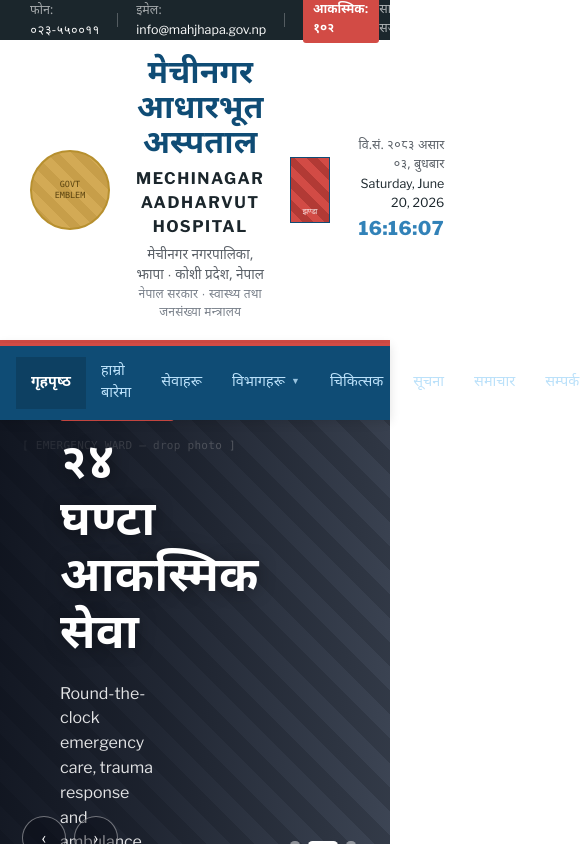
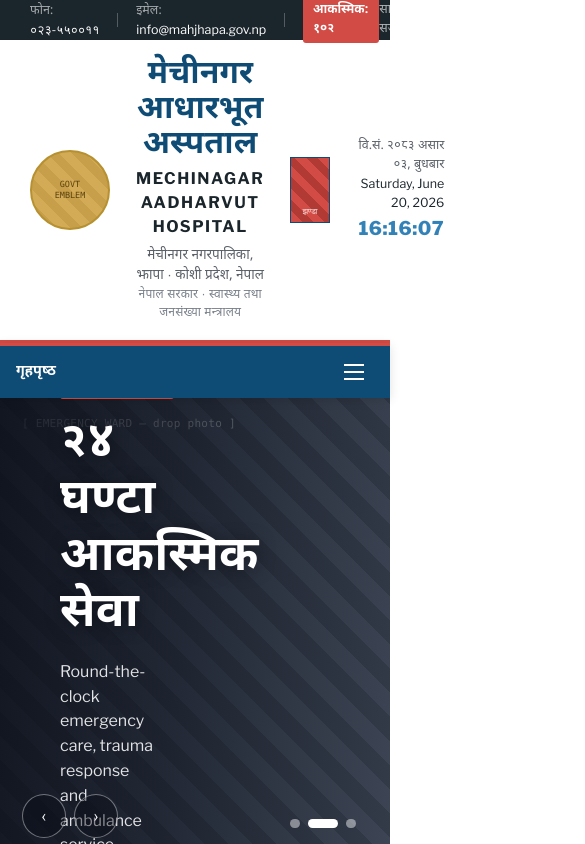
Before and after one commit to kree-mp/mechinagar-hospital, a Next.js app: page / in a window 390 px wide. Shown: the top 844 px of the page, 585 px wide, since content can reach past the window. Built offline with nearby package versions, Linux system fonts and the light colour scheme.

Commit message:
Make navbar responsive with mobile hamburger menu

```diff
--- a/components/Navbar.tsx
+++ b/components/Navbar.tsx
@@ -6,9 +6,16 @@
 
 export default function Navbar() {
   const [deptMenuOpen, setDeptMenuOpen] = useState(false);
+  const [mobileOpen, setMobileOpen] = useState(false);
+  const [mobileDeptOpen, setMobileDeptOpen] = useState(false);
 
   const [home, about, services] = navItems;
   const rest = navItems.slice(3);
+
+  const closeMobile = () => {
+    setMobileOpen(false);
+    setMobileDeptOpen(false);
+  };
 
   return (
     <div className="sticky top-0 z-50">
@@ -16,24 +23,24 @@
         <div className="mx-auto flex max-w-[1280px] items-center px-4">
           <a
             href={home.href}
-            className="font-np bg-black/[.16] px-[15px] py-[15px] text-[14.5px] font-semibold text-white"
+            className="font-np hidden bg-black/[.16] px-[15px] py-[15px] text-[14.5px] font-semibold text-white lg:block"
           >
             {home.label}
           </a>
           <a
             href={about.href}
-            className="font-np px-[15px] py-[15px] text-[14.5px] font-medium text-[#BBE1FA] hover:bg-black/[.12] hover:text-white"
+            className="font-np hidden px-[15px] py-[15px] text-[14.5px] font-medium text-[#BBE1FA] hover:bg-black/[.12] hover:text-white lg:block"
           >
             {about.label}
           </a>
           <a
             href={services.href}
-            className="font-np px-[15px] py-[15px] text-[14.5px] font-medium text-[#BBE1FA] hover:bg-black/[.12] hover:text-white"
+            className="font-np hidden px-[15px] py-[15px] text-[14.5px] font-medium text-[#BBE1FA] hover:bg-black/[.12] hover:text-white lg:block"
           >
             {services.label}
           </a>
 
-          <div className="relative">
+          <div className="relative hidden lg:block">
             <button
               onClick={() => setDeptMenuOpen((v) => !v)}
               className="font-np flex items-center gap-1.5 px-[15px] py-[15px] text-[14.5px] font-medium text-[#BBE1FA] hover:text-white"
@@ -61,7 +68,7 @@
             <a
               key={item.href}
               href={item.href}
-              className="font-np px-[15px] py-[15px] text-[14.5px] font-medium text-[#BBE1FA] hover:bg-black/[.12] hover:text-white"
+              className="font-np hidden px-[15px] py-[15px] text-[14.5px] font-medium text-[#BBE1FA] hover:bg-black/[.12] hover:text-white lg:block"
             >
               {item.label}
             </a>
@@ -69,12 +76,97 @@
 
           <a
             href="#contact"
-            className="font-np ml-auto rounded-[3px] bg-[#D24B45] px-[18px] py-[9px] text-[13.5px] font-bold text-white"
+            className="font-np ml-auto hidden rounded-[3px] bg-[#D24B45] px-[18px] py-[9px] text-[13.5px] font-bold text-white lg:block"
+          >
+            अनलाइन अपोइन्टमेन्ट
+          </a>
+
+          <a
+            href={home.href}
+            className="font-np py-[15px] text-[14.5px] font-semibold text-white lg:hidden"
+          >
+            {home.label}
+          </a>
+          <button
+            onClick={() => setMobileOpen((v) => !v)}
+            aria-label="Toggle menu"
+            aria-expanded={mobileOpen}
+            className="ml-auto flex h-10 w-10 flex-none items-center justify-center text-white lg:hidden"
+          >
+            <span className="relative block h-4 w-5">
+              <span
+                className={`absolute left-0 top-0 h-[2px] w-5 bg-current transition-transform ${mobileOpen ? "top-[7px] rotate-45" : ""}`}
+              />
+              <span
+                className={`absolute left-0 top-[7px] h-[2px] w-5 bg-current transition-opacity ${mobileOpen ? "opacity-0" : ""}`}
+              />
+              <span
+                className={`absolute left-0 top-[14px] h-[2px] w-5 bg-current transition-transform ${mobileOpen ? "top-[7px] -rotate-45" : ""}`}
+              />
+            </span>
+          </button>
+        </div>
+      </div>
+
+      {mobileOpen && (
+        <div className="max-h-[calc(100vh-50px)] overflow-y-auto border-t border-white/10 bg-[#0F4C75] lg:hidden">
+          <a
+            href={about.href}
+            onClick={closeMobile}
+            className="font-np block border-b border-white/10 px-5 py-3.5 text-[14.5px] font-medium text-[#BBE1FA]"
+          >
+            {about.label}
+          </a>
+          <a
+            href={services.href}
+            onClick={closeMobile}
+            className="font-np block border-b border-white/10 px-5 py-3.5 text-[14.5px] font-medium text-[#BBE1FA]"
+          >
+            {services.label}
+          </a>
+
+          <button
+            onClick={() => setMobileDeptOpen((v) => !v)}
+            className="font-np flex w-full items-center justify-between border-b border-white/10 px-5 py-3.5 text-[14.5px] font-medium text-[#BBE1FA]"
+          >
+            विभागहरू <span className="text-[9px] opacity-80">{mobileDeptOpen ? "▲" : "▼"}</span>
+          </button>
+          {mobileDeptOpen && (
+            <div className="bg-black/[.15] px-5 py-2">
+              {departments.map((d) => (
+                <a
+                  key={d.np}
+                  href="#departments"
+                  onClick={closeMobile}
+                  className="font-np block py-2 text-[13.5px] text-[#BBE1FA]"
+                >
+                  {d.np} <span className="font-en text-[11px] opacity-60">· {d.en}</span>
+                </a>
+              ))}
+            </div>
+          )}
+
+          {rest.map((item) => (
+            <a
+              key={item.href}
+              href={item.href}
+              onClick={closeMobile}
+              className="font-np block border-b border-white/10 px-5 py-3.5 text-[14.5px] font-medium text-[#BBE1FA]"
+            >
+              {item.label}
+            </a>
+          ))}
+
+          <a
+            href="#contact"
+            onClick={closeMobile}
+            className="font-np m-4 block rounded-[3px] bg-[#D24B45] px-[18px] py-3 text-center text-[13.5px] font-bold text-white"
           >
             अनलाइन अपोइन्टमेन्ट
           </a>
         </div>
-      </div>
+      )}
+
       {deptMenuOpen && (
         <div
           onClick={() => setDeptMenuOpen(false)}
```
